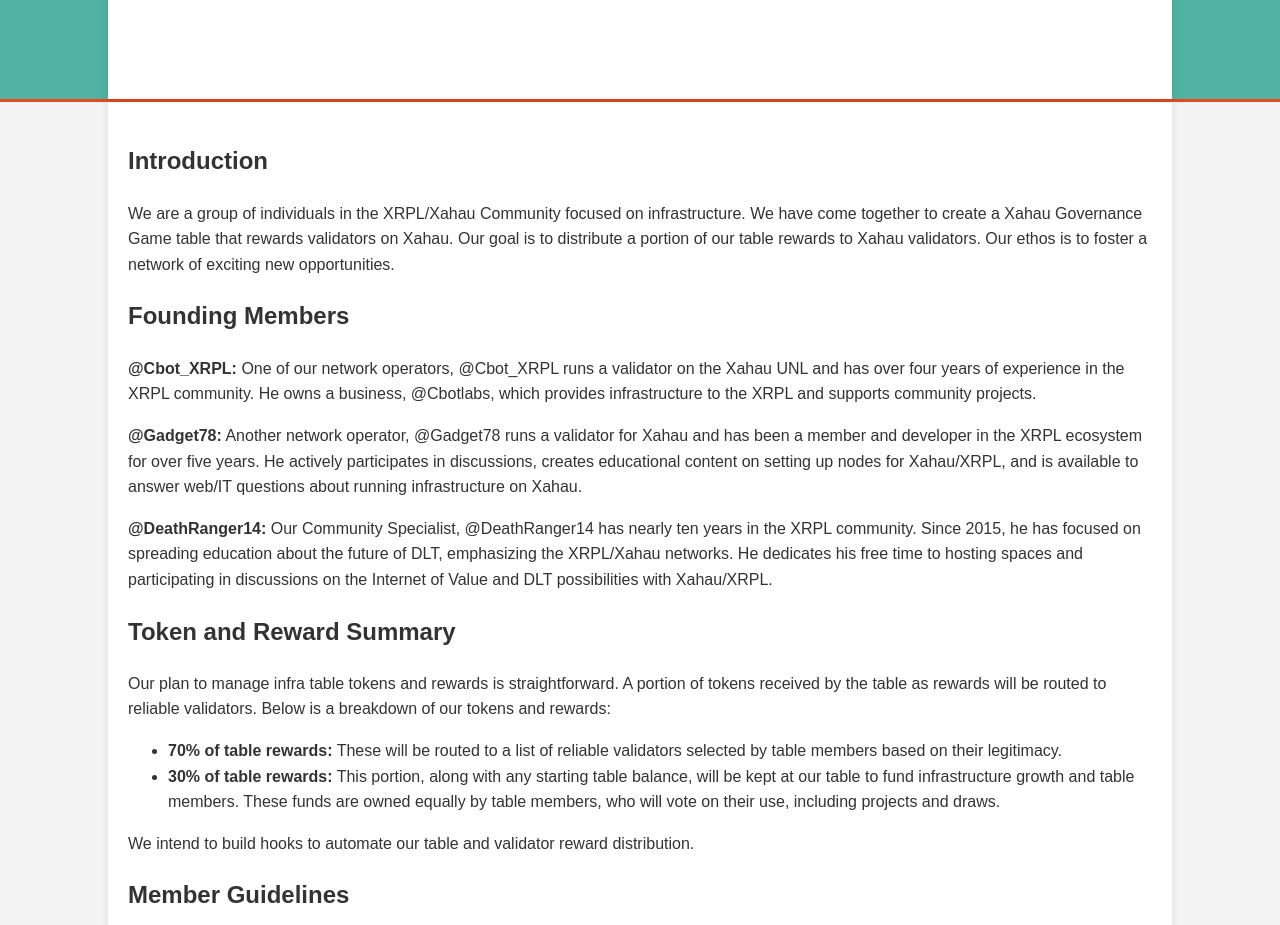
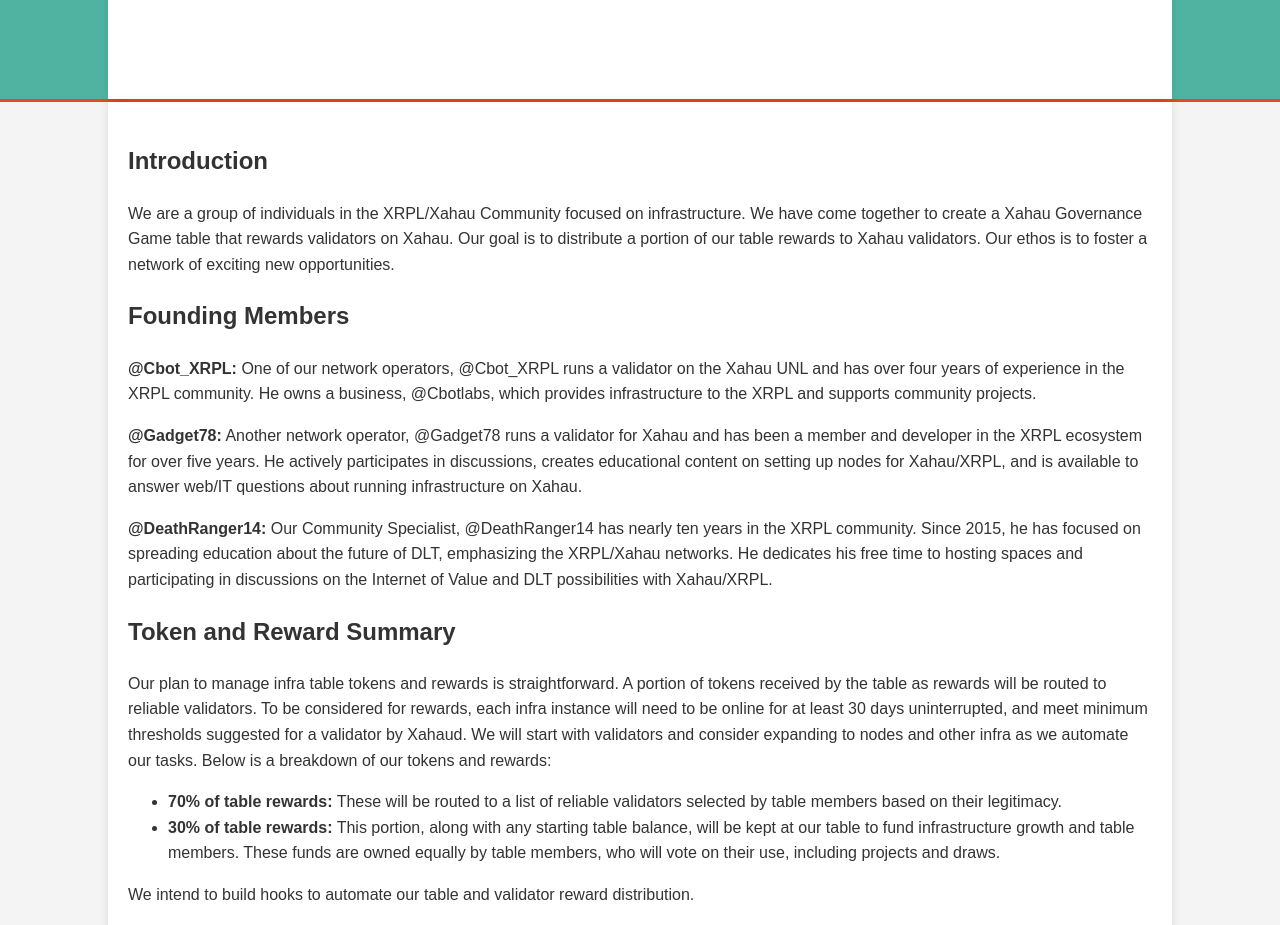
Before and after one commit to Cbot-XRPL/Xahau-infrastructure-Table, a plain HTML site: page index.html in a window 1280 px wide. Shown: the part 115-1040 px from the top of the page. Drawn offline with Linux system fonts and the light colour scheme.

Commit message:
Update index.html
added more details to reward section

```diff
--- a/index.html
+++ b/index.html
@@ -102,7 +102,7 @@
 
         <section id="rewards">
             <h2>Token and Reward Summary</h2>
-            <p>Our plan to manage infra table tokens and rewards is straightforward. A portion of tokens received by the table as rewards will be routed to reliable validators. Below is a breakdown of our tokens and rewards:</p>
+            <p>Our plan to manage infra table tokens and rewards is straightforward. A portion of tokens received by the table as rewards will be routed to reliable validators. To be considered for rewards, each infra instance will need to be online for at least 30 days uninterrupted, and meet minimum thresholds suggested for a validator by Xahaud. We will start with validators and consider expanding to nodes and other infra as we automate our tasks. Below is a breakdown of our tokens and rewards:</p>
             <ul>
                 <li><strong>70% of table rewards:</strong> These will be routed to a list of reliable validators selected by table members based on their legitimacy.</li>
                 <li><strong>30% of table rewards:</strong> This portion, along with any starting table balance, will be kept at our table to fund infrastructure growth and table members. These funds are owned equally by table members, who will vote on their use, including projects and draws.</li>
```
